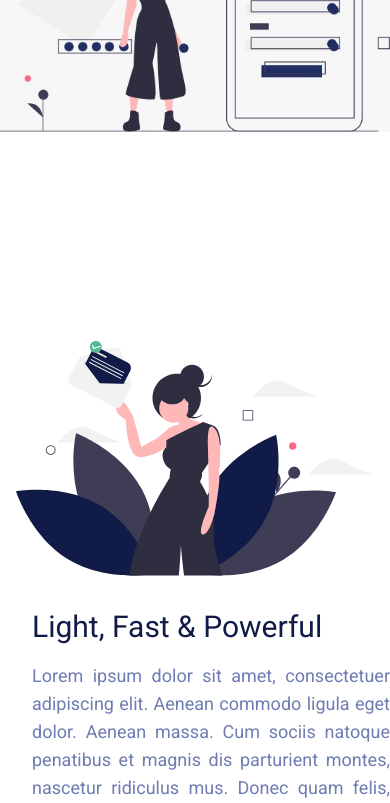
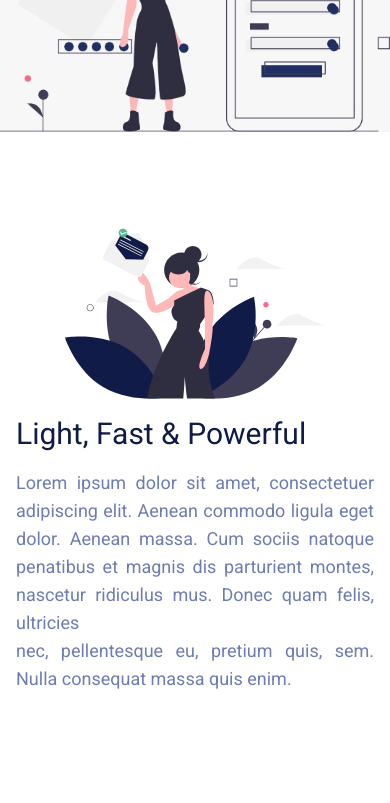
Before and after one commit to NirmaAbro/Plural-Dynamics-Task, a React (Create React App) app: page / in a window 390 px wide. Shown: the part 1980-2783 px from the top of the page. Built offline with nearby package versions, Linux system fonts and the light colour scheme.

Commit message:
footer bug fixed

```diff
--- a/src/components/SectionThree.jsx
+++ b/src/components/SectionThree.jsx
@@ -1,14 +1,43 @@
+// import React from "react";
+
+// function Section({ imgSrc, title, description }) {
+//   return (
+//     <div className="block md:flex items-center md:mt-32 space-x-4">
+//       {/* Image Container */}
+//       <div className="md:w-1/2 w-full flex justify-center items-center p-4">
+//         <img
+//           src={imgSrc}
+//           alt=""
+//           className="w-full h-full md:w-[480px] m-auto justify-center items-center text-center mt-48 md:mt-0"
+//         />
+//       </div>
+
+//       {/* Text Content */}
+//       <div className="md:w-1/2 w-full p-4">
+//         <h1 className="text-3xl font-medium leading-tight text-secondary">
+//           {title}
+//         </h1>
+//         <p className="mt-4 text-lg text-[#6F7CB2] text-justify">
+//           {description}
+//         </p>
+//       </div>
+//     </div>
+//   );
+// }
+
+// export default Section;
+
 import React from "react";
 
 function Section({ imgSrc, title, description }) {
   return (
-    <div className="block md:flex items-center md:mt-32 space-x-4">
+    <div className="block md:flex items-center md:mt-32 mt-24">
       {/* Image Container */}
-      <div className="md:w-1/2 w-full flex justify-center items-center p-4">
+      <div className="md:w-1/2 w-full flex justify-center items-center p-0 md:p-4">
         <img
           src={imgSrc}
           alt=""
-          className="w-full h-full md:w-[480px] m-auto justify-center items-center text-center mt-48 md:mt-0"
+          className="w-2/3 h-auto md:w-[480px] m-auto"
         />
       </div>
 
```
Also changed, not shown: src/components/Footer.jsx (line endings or trailing spaces).
